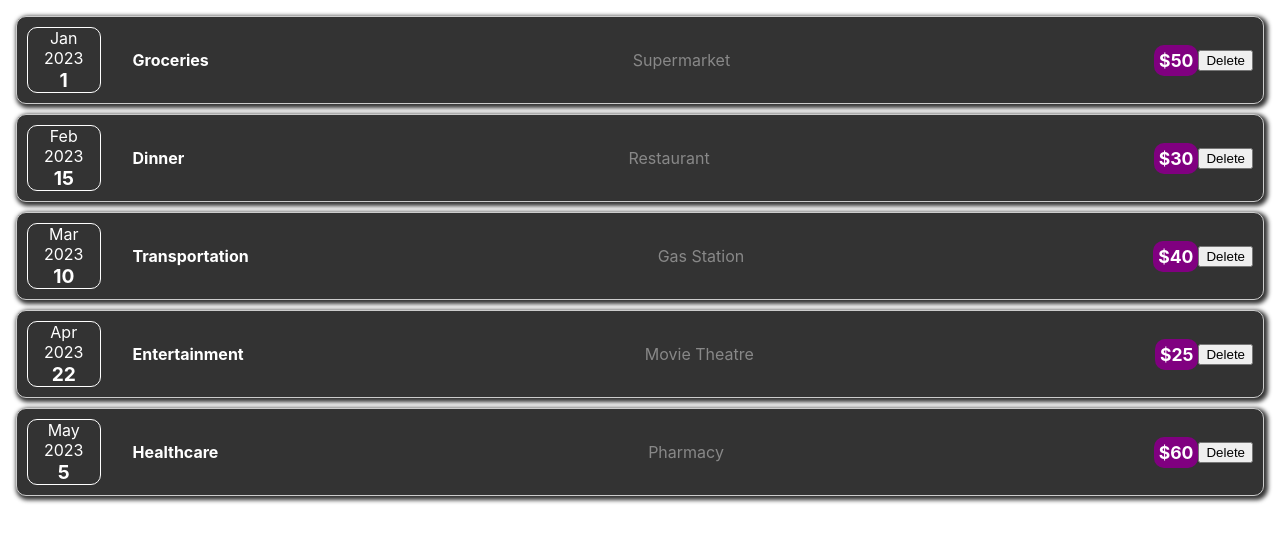
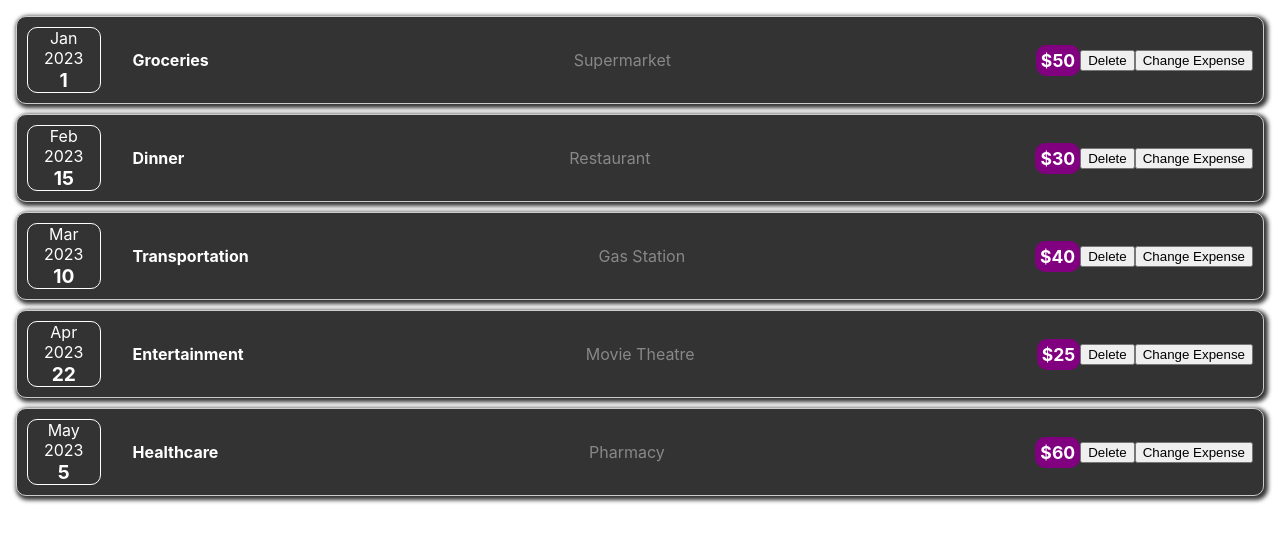
Before and after one commit to venukommineni615/Expense-app, a React (Create React App) app: page / in a window 1280 px wide. Shown: the top 542 px of the page. Built offline with nearby package versions, Linux system fonts and the light colour scheme.

Commit message:
added a new button to change the price

```diff
--- a/src/components/Expenses/ExpenseItems.js
+++ b/src/components/Expenses/ExpenseItems.js
@@ -1,7 +1,12 @@
+import React,{useState} from "react"
 import "./ExpenseItems.css"
 import ExpenseDate from "./ExpenseDate"
 import ExpenseDetails from "./ExpenseDetails"
 const ExpenseItems=(props)=>{
+    const [price,setPrice]=useState(props.amount)
+    const newPrice=()=>{
+        setPrice(100)
+    }
     const deleteElement=(event)=>{
         event.target.parentElement.remove()
     }
@@ -10,8 +15,9 @@ const ExpenseItems=(props)=>{
 
         <ExpenseDate date ={props.date} />
 
-        <ExpenseDetails amount={props.amount}  location={props.location}   title={props.title} expense={props.expense} />
+        <ExpenseDetails amount={price}  location={props.location}   title={props.title} expense={props.expense} />
         <button onClick={deleteElement}>Delete</button>
+        <button onClick={newPrice}>Change Expense</button>
 
         </div>
     )
```
